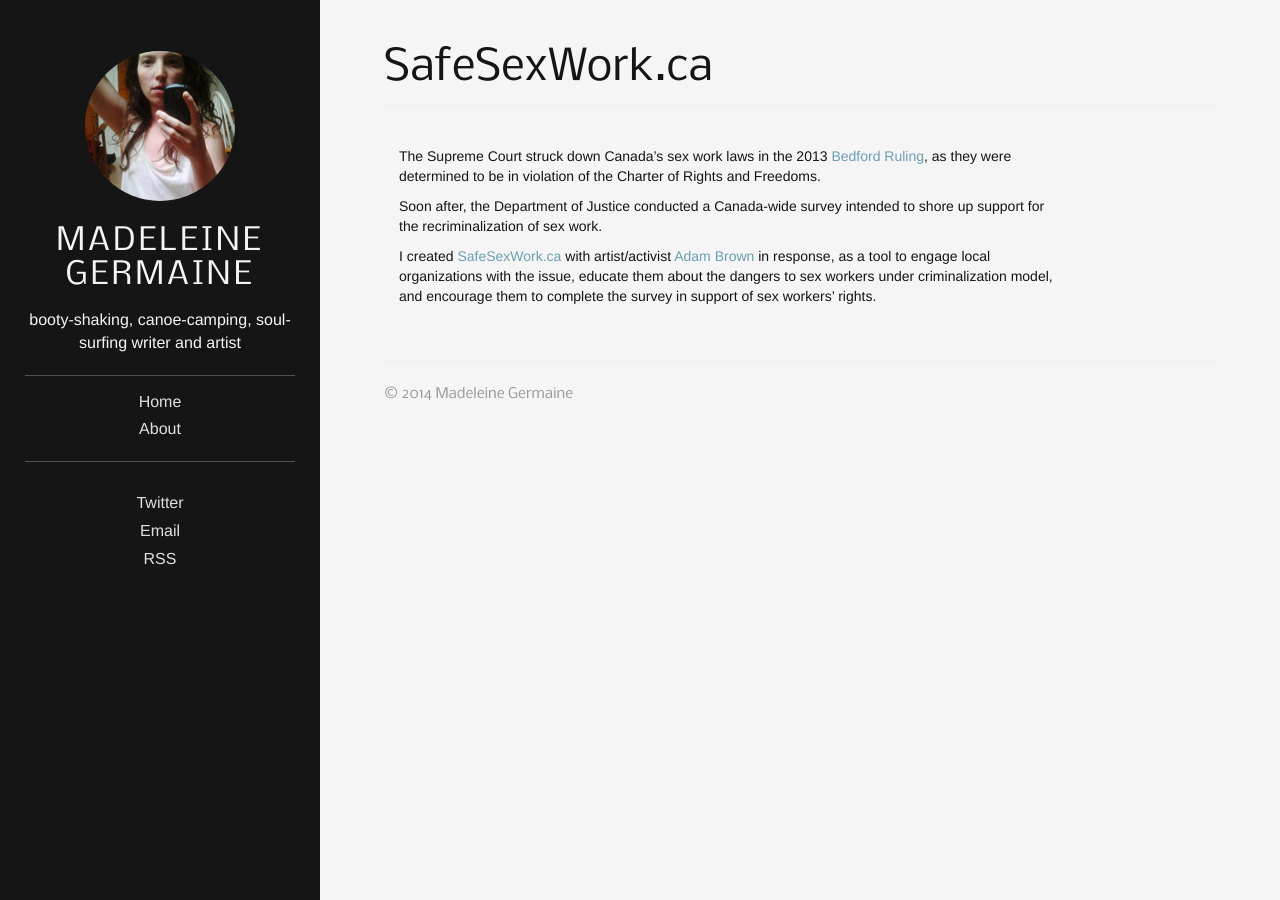
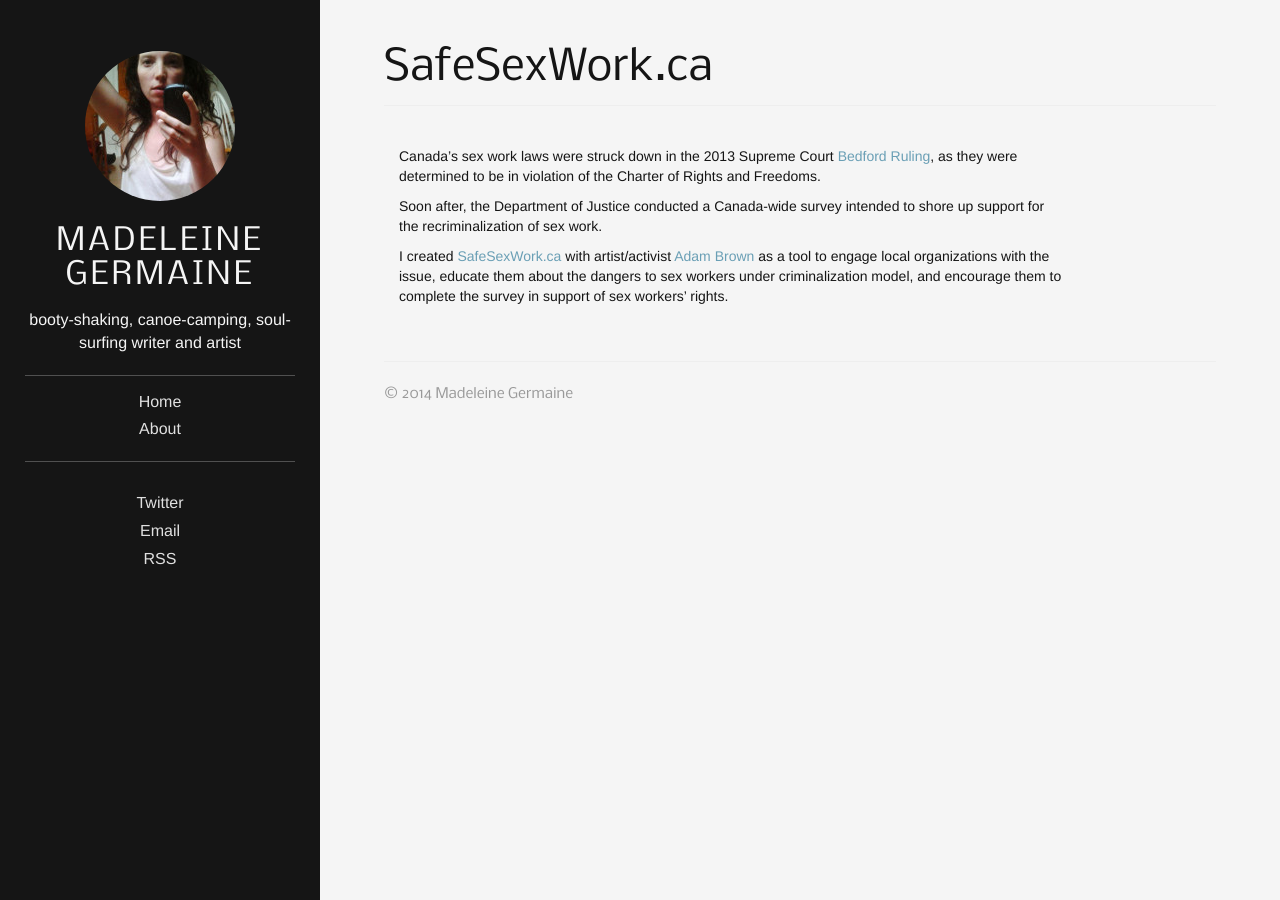
Before and after one commit to madeleinegermaine/madeleinegermaine, a Jekyll site: the page built from _posts/2014-08-16-safesexwork.md, in a window 1280 px wide. Built offline with Jekyll 4.4.1, drawn with Linux system fonts in a browser that asks for light colours.

Commit message:
Updated 2014-08-16-safesexwork.md

```diff
--- a/_posts/2014-08-16-safesexwork.md
+++ b/_posts/2014-08-16-safesexwork.md
@@ -11,8 +11,8 @@
 published: true
 ---
 
-The Supreme Court struck down Canada's sex work laws in the 2013 [Bedford Ruling](http://www.cbc.ca/news/politics/supreme-court-strikes-down-canada-s-prostitution-laws-1.2471572), as they were determined to be in violation of the Charter of Rights and Freedoms.
+Canada's sex work laws were struck down in the 2013 Supreme Court [Bedford Ruling](http://www.cbc.ca/news/politics/supreme-court-strikes-down-canada-s-prostitution-laws-1.2471572), as they were determined to be in violation of the Charter of Rights and Freedoms.
 
 Soon after, the Department of Justice conducted a Canada-wide survey intended to shore up support for the recriminalization of sex work.
 
-I created [SafeSexWork.ca](http://safesexwork.ca) with artist/activist [Adam Brown](http://madanworb.com) in response, as a tool to engage local organizations with the issue, educate them about the dangers to sex workers under criminalization model, and encourage them to complete the survey in support of sex workers' rights.
+I created [SafeSexWork.ca](http://safesexwork.ca) with artist/activist [Adam Brown](http://madanworb.com) as a tool to engage local organizations with the issue, educate them about the dangers to sex workers under criminalization model, and encourage them to complete the survey in support of sex workers' rights.
```
